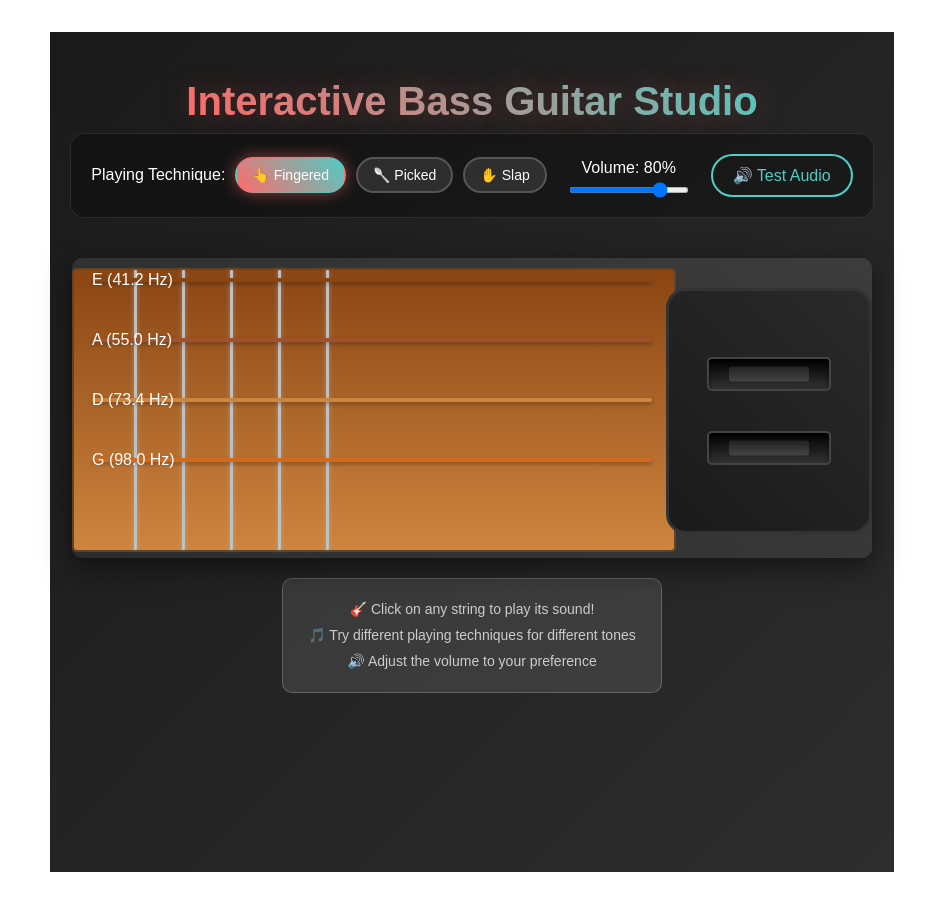
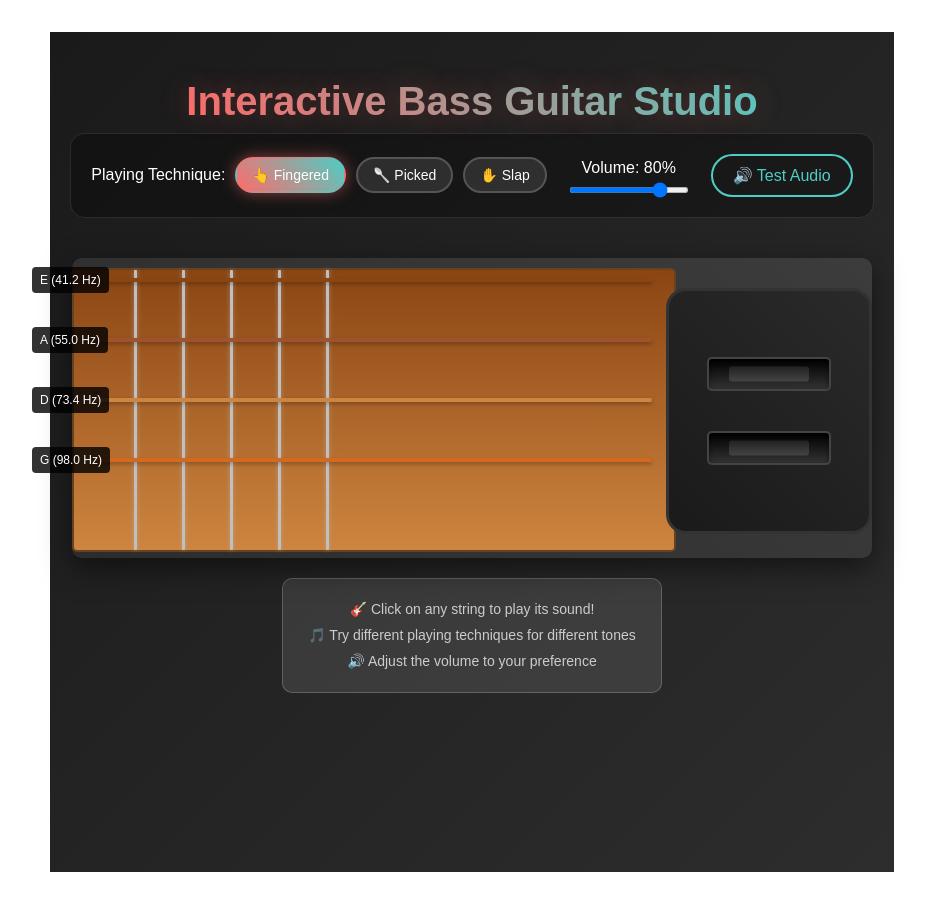
Before and after one commit to LigeTS/bass-guitar, a React (Vite) app: page / in a window 1280 px wide. Shown: the whole page, without its empty margins (168-1093 px from the left). Built offline with nearby package versions, Linux system fonts and the light colour scheme.

Commit message:
adding styling to string labels

```diff
--- a/src/components/BassGuitar.css
+++ b/src/components/BassGuitar.css
@@ -230,6 +230,21 @@
   filter: brightness(1.2);
 }
 
+/* Add the string label styles here */
+.string-label {
+  position: absolute;
+  left: -60px;
+  top: 50%;
+  transform: translateY(-50%);
+  color: white;
+  font-size: 12px;
+  padding: 4px 8px;
+  background: rgba(0, 0, 0, 0.8);
+  border-radius: 4px;
+  white-space: nowrap;
+  z-index: 10;
+}
+
 @keyframes stringVibration {
   0% { transform: scaleY(1); }
   25% { transform: scaleY(1.5); }
```
